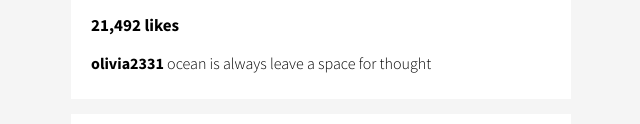
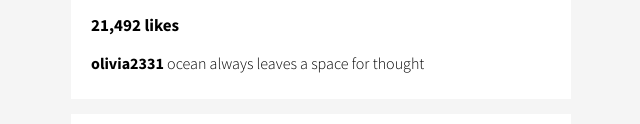
Before and after one commit to frontendella/Oldagram---clone-of-Instagram, a plain HTML site: page index.html in a window 1280 px wide. Shown: the part 828-952 px from the top of the page, 319-959 px from the left. Drawn offline with Linux system fonts and the light colour scheme.

Commit message:
One comment grammar error is fixed

```diff
--- a/index.html
+++ b/index.html
@@ -24,7 +24,7 @@
         <img src="images/icon-dm.png" alt="comment_button" class="icon">
     </div>
         <p class="likes">21,492 likes</p>
-        <p class="comment"><span class="name">olivia2331 </span> ocean is always leave a space for thought</p>
+        <p class="comment"><span class="name">olivia2331 </span> ocean always leaves a space for thought</p>
     </section>
     <section class="each_post">
         <div class="profile">
```
